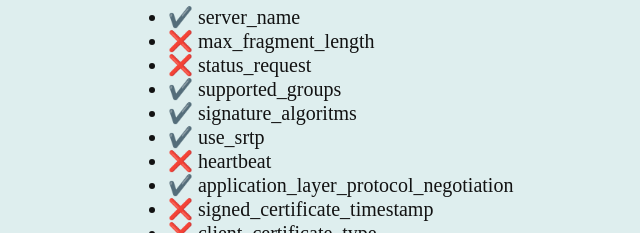
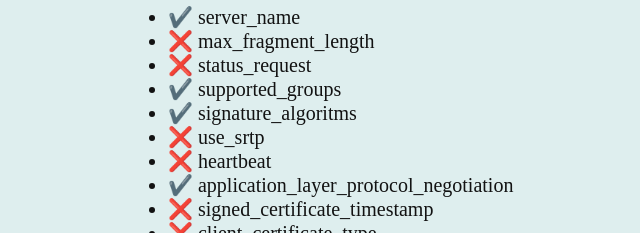
Before and after one commit to lukasvrenner/web-turtls, a plain HTML site: page features.html in a window 1280 px wide. Shown: the part 1653-1886 px from the top of the page, 20-660 px from the left. Drawn offline with Linux system fonts and the light colour scheme.

Commit message:
fix: mark use_srtp with an X

```diff
--- a/features.html
+++ b/features.html
@@ -109,7 +109,7 @@
                 <li>❌ status_request</li>
                 <li>✔️ supported_groups</li>
                 <li>✔️ signature_algoritms</li>
-                <li>✔️ use_srtp</li>
+                <li>❌ use_srtp</li>
                 <li>❌ heartbeat</li>
                 <li>✔️ application_layer_protocol_negotiation</li>
                 <li>❌ signed_certificate_timestamp</li>
```
